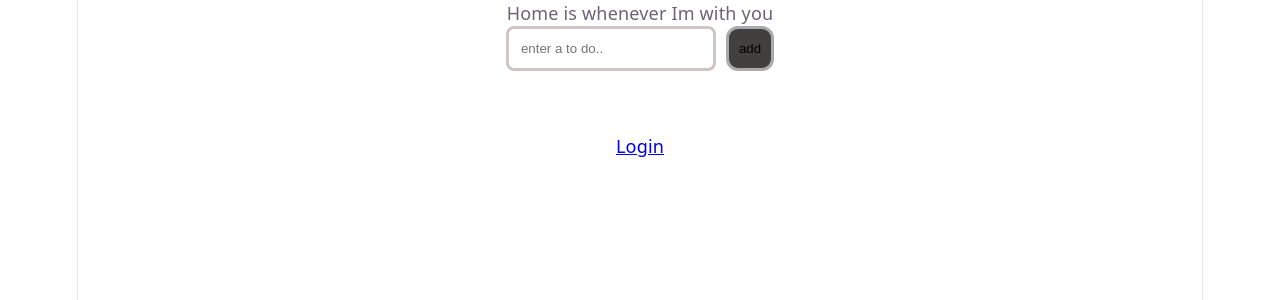
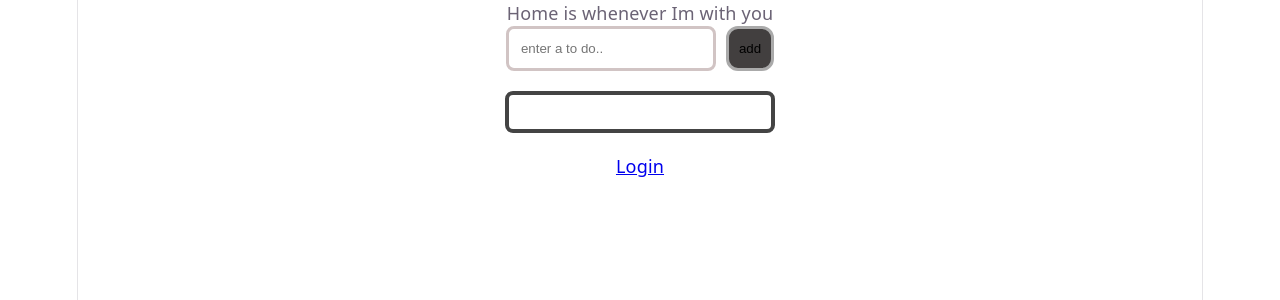
Before and after one commit to TheZohar11/final_todo_app, a React (Vite) app in the folder todoReact/: page /Home in a window 1280 px wide. Both pictures are taken after typing "Sample" into the empty fields and a click on the button "add". Shown: the top 300 px of the page. Built offline with nearby package versions, Linux system fonts and the light colour scheme.

Commit message:
using icos

```diff
--- a/todoReact/package.json
+++ b/todoReact/package.json
@@ -12,6 +12,7 @@
   "dependencies": {
     "react": "^19.2.8",
     "react-dom": "^19.2.8",
+    "react-icons": "^5.7.0",
     "react-router-dom": "^7.18.2"
   },
   "devDependencies": {
--- a/todoReact/src/components/TaskItem/TaskItem.css
+++ b/todoReact/src/components/TaskItem/TaskItem.css
@@ -1,4 +1,23 @@
-li {
+.task-item {
   color: #fff;
   list-style: none;
+  border-radius: 8px;
+  border: 4px solid #444;
+  margin: 10px 0;
+  padding: 4px 12px;
+  display: flex;
+  flex-direction: row;
+  align-items: center;
+  justify-content: space-between;
+  gap: 10px;
+  width: 100%;
+  box-sizing: border-box;
 }
+.delete-icon {
+  cursor: pointer;
+}
+.task-icons {
+  display: flex;
+  align-items: center;
+  gap: 8px;
+}
--- a/todoReact/src/components/TaskItem/TaskItem.jsx
+++ b/todoReact/src/components/TaskItem/TaskItem.jsx
@@ -1,5 +1,19 @@
+import Button from "../Button/Button";
+import { FaDeleteLeft } from "react-icons/fa6";
+import { MdDone } from "react-icons/md";
+import { MdDoneAll } from "react-icons/md";
 import "./TaskItem.css";
 
-export default function TaskItem({ task }) {
-  return <li>{task}</li>;
+export default function TaskItem({ task, onDelete }) {
+  return (
+    <li className="task-item">
+      <span>{task}</span>
+      <div className="task-icons">
+        <MdDone />
+        <FaDeleteLeft className="delete-icon" onClick={onDelete} />
+      </div>
+    </li>
+  );
 }
+
+//<MdDoneAll />
--- a/todoReact/src/pages/Home/Home.css
+++ b/todoReact/src/pages/Home/Home.css
@@ -1,6 +1,21 @@
 .input-area {
   display: flex;
-  flex-direction: row;
   justify-content: center;
   gap: 10px;
+  width: 270px;
 }
+.list {
+  display: flex;
+  justify-content: flex-start;
+  align-items: flex-start;
+  flex-direction: column;
+  width: 270px;
+  padding: 0;
+  margin: 10px 0;
+}
+.container {
+  display: flex;
+  justify-content: center;
+  align-items: center;
+  flex-direction: column;
+}
--- a/todoReact/src/pages/Home/Home.jsx
+++ b/todoReact/src/pages/Home/Home.jsx
@@ -13,8 +13,11 @@ export default function Home() {
     setList([...listi, task]);
     setTask("");
   }
+  function handleDelete(index) {
+    //to be continued
+  }
   return (
-    <>
+    <div className="container">
       <p>Home is whenever Im with you</p>
       <div className="input-area">
         <Input
@@ -24,12 +27,16 @@ export default function Home() {
         />
         <Button text="add" onClick={handleOnClick} />
       </div>
-      <ul>
+      <ul className="list">
         {listi.map((task, index) => (
-          <TaskItem key={index} task={task} />
+          <TaskItem
+            key={index}
+            task={task}
+            onDelete={() => handleDelete(index)}
+          />
         ))}
       </ul>
       <Link to="/Login">Login</Link>
-    </>
+    </div>
   );
 }
```
Also changed, not shown: 1 other file (tests, documents, lock files or other folders).
